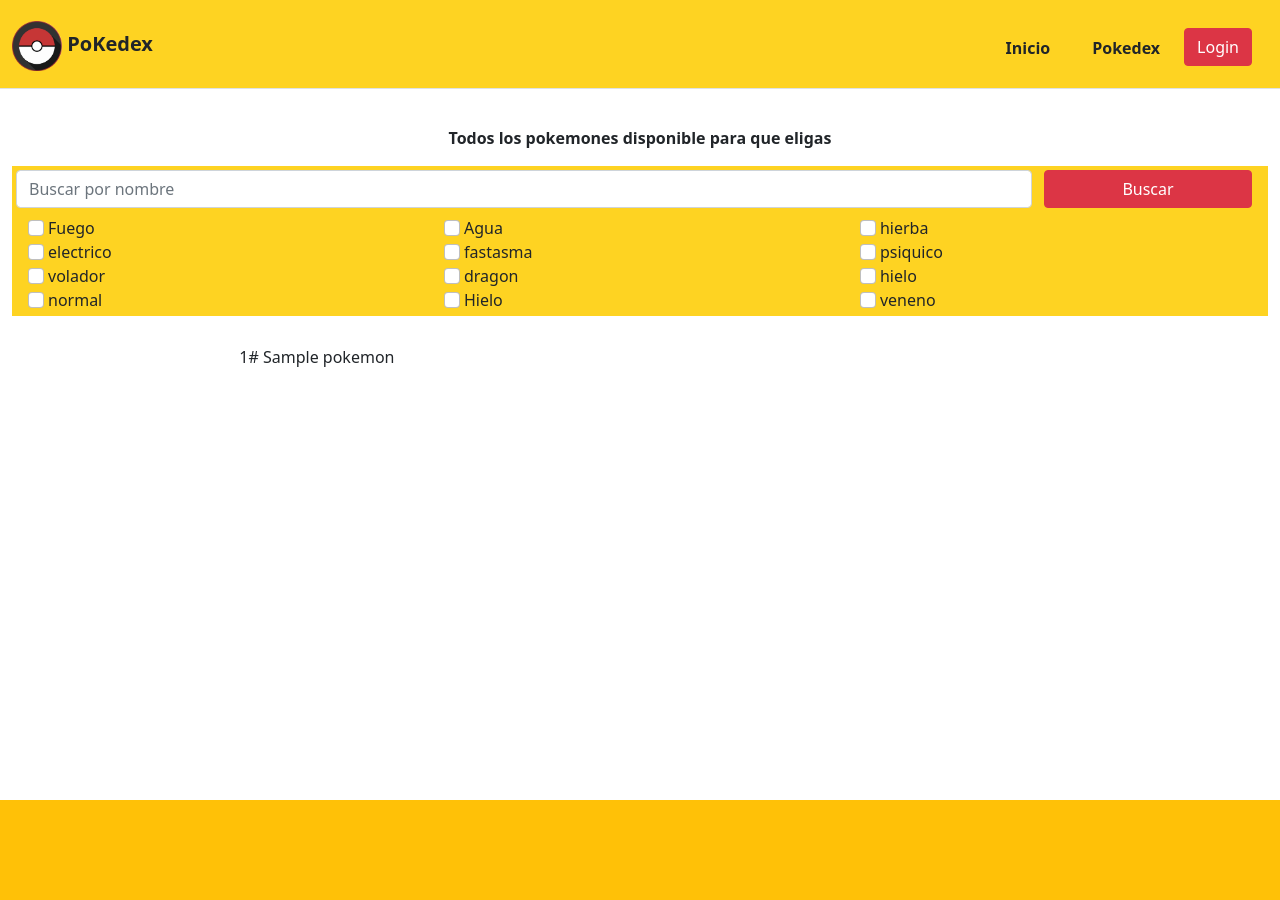
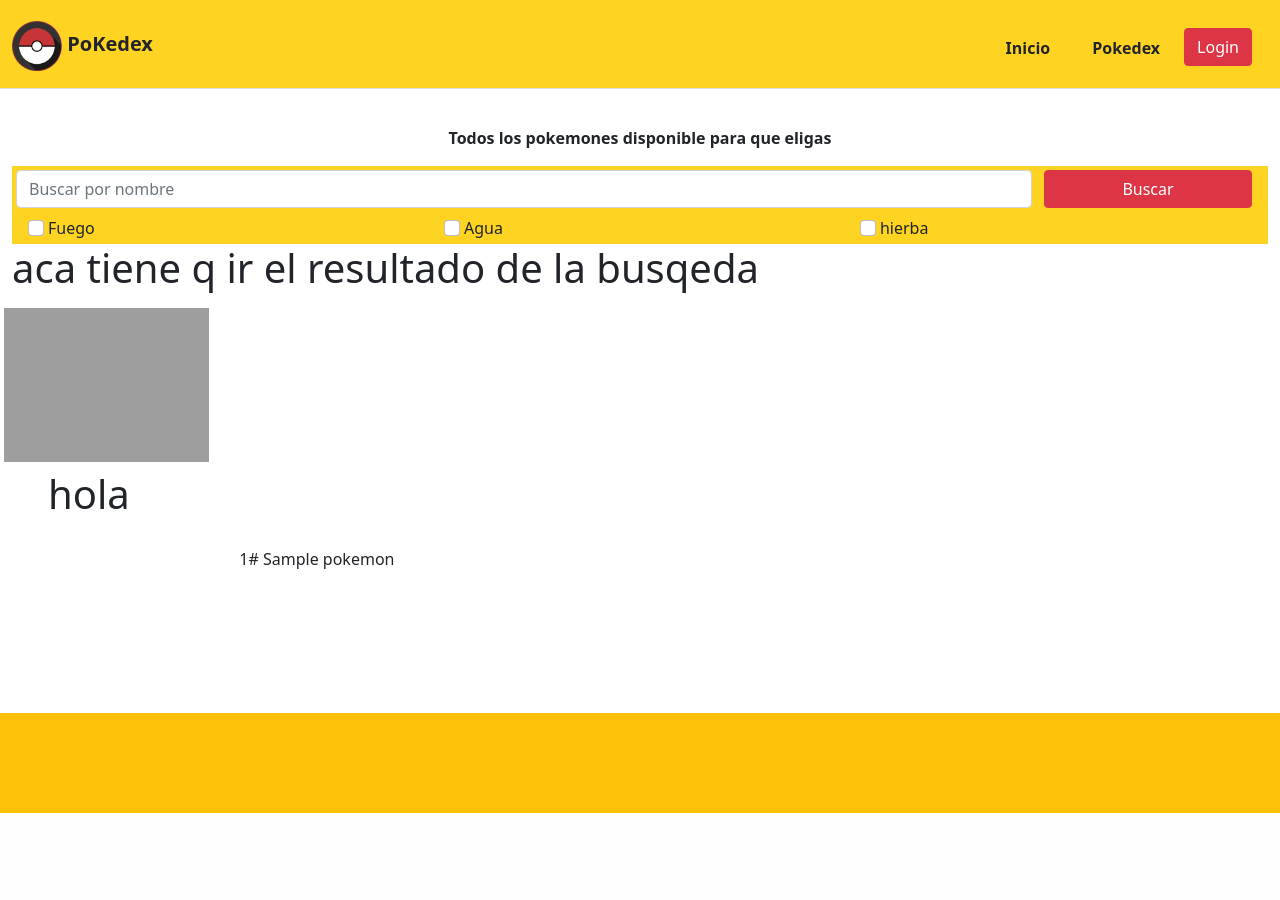
Before and after one commit to LeaRamos/Pokedex, a PHP site: page /pokedex.php in a window 1280 px wide. After the commit the page ends 813 px from the top, so only its background shows below. Run offline with PHP 8.4, Linux system fonts and the light colour scheme; tables that the repository leaves empty hold one stand-in row (values such as "Sample post"); data that the repository does not hold is empty; some libraries are stand-ins or nearby versions; grey boxes are pictures that could not be loaded.

Commit message:
funcion buscar

```diff
--- /dev/null
+++ b/buscarPokemon.php
@@ -0,0 +1,56 @@
+<?php
+
+
+
+
+function buscarPorNombre($nombre){
+    require "conexion.php";
+    $sql = "select * from Pokemon where nombre like '$nombre'";
+    $resultado = $conexion->query($sql);
+    if($pokemonEncontrado = mysqli_fetch_array($resultado)){
+     return $pokemonEncontrado;
+
+
+
+    }
+    else{
+        $miarray=array();
+
+        return $miarray;
+    }
+
+
+
+}
+function getImagen(array $pokemonEncontrado){
+    $numeroDeElemtos=count($pokemonEncontrado);
+    if($numeroDeElemtos>0){
+
+        return "recursos/imgPokemon/$pokemonEncontrado[1].png";
+    }
+    else{
+        return "getImagen";
+
+    }
+
+}
+function getNombre(array $pokemonEncontrado){
+    $nombre=$_POST['nombre'];
+    $numeroDeElemtos=count($pokemonEncontrado);
+    if($numeroDeElemtos>1){
+        return $pokemonEncontrado[1];
+
+    }
+    else{
+        return "getNombre";
+
+    }
+
+}
+/*
+print_r($mipokemon[4]);
+$file = "recursos/imgPokemon/$mipokemon[4].png";
+echo $file;
+?>
+<br>
+<img src="<?php echo $file ?>">*/
--- a/pokedex.php
+++ b/pokedex.php
@@ -18,8 +18,8 @@ require "mostrarPokemon.php";
 </head>
 
 <body class="container-fluid p-0  justify-content-lg-center bg-white">
-
-  <div class="contenedorPrincipalNav container-fluid min-vh-100 p-0 m-0 min-vw-100 bg-white d-block">
+    <!--elimine la clase "min-vh-100"  del div contenedor principal porqe me daba error en la caja de busqeda-->
+  <div class="contenedorPrincipalNav container-fluid  p-0 m-0 min-vw-100 bg-white d-block">
     <?php
     require "header.php";
     ?>
@@ -36,63 +36,65 @@ require "mostrarPokemon.php";
 
         <div class="collapse navbar-collapse w-100" id="ContentFilter">
 
-          <fom class="row w-100 p-1">
+          <form action="<?php echo htmlspecialchars($_SERVER['PHP_SELF']) ?>" method="post" class="row w-100 p-1" >
+
             <div class=" col-10 mb-2 ">
-              <input class="form-control me-2" type="search" placeholder="Buscar por nombre" aria-label="Search">
+              <input class="form-control me-2" type="search" placeholder="Buscar por nombre" aria-label="Search" name="nombre">
             </div>
             <div class=" col-2 mb-2 p-0">
-              <button class="btn btn-danger col-6 m-0 p-0 w-100 h-100" type="submit">Buscar</button>
+              <button class="btn btn-danger col-6 m-0 p-0 w-100 h-100" type="submit" name="buscar">Buscar</button>
             </div>
             <div class=" form-check m-0 col-4 ">
-              <input class="form-check-input ms-0 me-1" type="checkbox" id="inlineCheckbox1" value="option1">
-              <label class="form-check-label" for="inlineCheckbox1">Fuego</label>
+              <input class="form-check-input ms-0 me-1" type="checkbox" id="inlineCheckbox1" value="fuego" name="tipo">
+              <label class="form-check-label" for="inlineCheckbox1" >Fuego</label>
             </div>
             <div class="form-check m-0 col-4 ">
-              <input class="form-check-input ms-0 me-1" type="checkbox" id="inlineCheckbox2" value="option2">
+              <input class="form-check-input ms-0 me-1" type="checkbox" id="inlineCheckbox2" value="agua" name="tipo">
               <label class="form-check-label" for="inlineCheckbox2">Agua</label>
             </div>
             <div class="form-check m-0 col-4">
-              <input class="form-check-input ms-0 me-1" type="checkbox" id="inlineCheckbox3" value="option3">
+              <input class="form-check-input ms-0 me-1" type="checkbox" id="inlineCheckbox3" value="hierba" name="tipo">
               <label class="form-check-label" for="inlineCheckbox3">hierba</label>
             </div>
-            <div class="form-check m-0 col-4">
-              <input class="form-check-input ms-0 me-1" type="checkbox" id="inlineCheckbox4" value="option4">
-              <label class="form-check-label" for="inlineCheckbox4">electrico</label>
+
             </div>
-            <div class="form-check m-0 col-4">
-              <input class="form-check-input ms-0 me-1" type="checkbox" id="inlineCheckbox5" value="option5">
-              <label class="form-check-label" for="inlineCheckbox5">fastasma</label>
-            </div>
-            <div class="form-check m-0 col-4 ">
-              <input class="form-check-input ms-0 me-1" type="checkbox" id="inlineCheckbox6" value="option6">
-              <label class="form-check-label" for="inlineCheckbox6">psiquico</label>
-            </div>
-            <div class="form-check m-0 col-4">
-              <input class="form-check-input ms-0 me-1" type="checkbox" id="inlineCheckbox7" value="option7">
-              <label class="form-check-label" for="inlineCheckbox7">volador</label>
-            </div>
-            <div class="form-check m-0 col-4">
-              <input class="form-check-input ms-0 me-1" type="checkbox" id="inlineCheckbox8" value="option8">
-              <label class="form-check-label" for="inlineCheckbox8">dragon</label>
-            </div>
-            <div class="form-check m-0 col-4">
-              <input class="form-check-input ms-0 me-1" type="checkbox" id="inlineCheckbox9" value="option9">
-              <label class="form-check-label" for="inlineCheckbox9">hielo</label>
-            </div>
-            <div class="form-check m-0 col-4">
-              <input class="form-check-input ms-0 me-1" type="checkbox" id="inlineCheckbox10" value="option10">
-              <label class="form-check-label" for="inlineCheckbox10">normal</label>
-            </div>
-            <div class="form-check m-0 col-4">
-              <input class="form-check-input ms-0 me-1" type="checkbox" id="inlineCheckbox11" value="option11">
-              <label class="form-check-label" for="inlineCheckbox11">Hielo</label>
-            </div>
-            <div class="form-check m-0 col-4">
-              <input class="form-check-input ms-0 me-1" type="checkbox" id="inlineCheckbox12" value="option12">
-              <label class="form-check-label" for="inlineCheckbox12">veneno</label>
-            </div>
-          </fom>
+          </form>
           <div>
+              <h1>aca tiene q ir el resultado de la busqeda
+              </h1>
+              <?php
+              require 'buscarPokemon.php';
+              if(isset($_POST['buscar'])){
+                  $nombre=$_POST['nombre'];
+                $sdsad=buscarPorNombre($nombre);
+
+                var_dump($sdsad[4]);
+
+              }
+
+
+              ?>
+
+
+
+              <a href="#" class="text-decoration-none text-dark col-12 col-sm-6 col-lg-4  border-danger row px-1  me-2 mt-3 align-content-center">
+                  <?php    ?>
+                  <div class="col-6 p-0 ">
+                      <img src="<?php echo getImagen(buscarPorNombre($nombre)); ?>" class="w-100" style="max-height: 155px;" alt="">
+                  </div>
+                  <div class="col-6 p-2">
+                      <h6 class="card-title mb-3"><?php
+
+                          if($nombre !== null){
+                              echo getNombre(buscarPorNombre($nombre));
+                          }
+
+                          ?></h6>
+                      <div class="d-block">
+                         <!-- <img src="<?php echo $imgMostrar2?>" alt="">-->
+                      </div>
+
+                  </div></a>
           </div>
         </div>
       </div>
@@ -113,6 +115,7 @@ require "mostrarPokemon.php";
       ?>
 
       <div class="row  ">
+          <h1>hola</h1>
         <?php
          /*recorre fila por fila para traer todos los datos de cada pokemon */
         while ($fila = mysqli_fetch_array($result)) {
```
